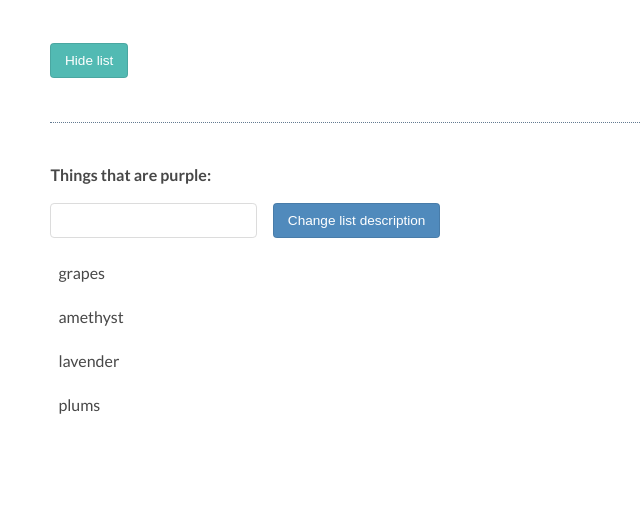
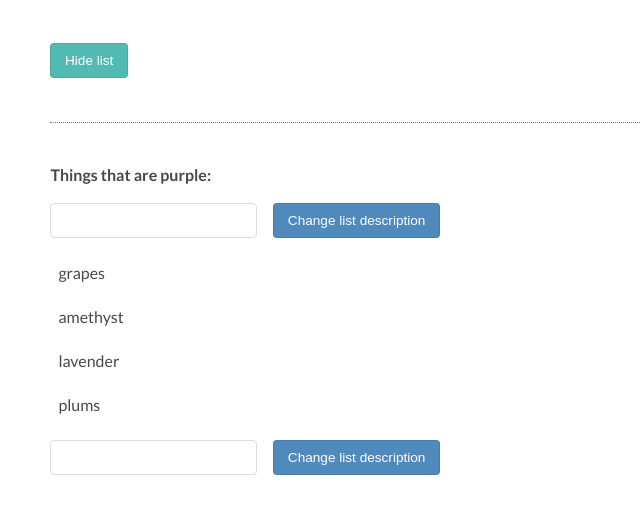
Before and after one commit to robert0525/D.O.M.-, a plain HTML site: page index.html in a window 1280 px wide. Shown: the part 146-660 px from the top of the page, without its empty margins (0-640 px from the left). Drawn offline with Linux system fonts and the light colour scheme.

Commit message:
adding elements

```diff
--- a/app.js
+++ b/app.js
@@ -1,8 +1,8 @@
 const toggleList = document.getElementById('toggleList');
 const listDiv = document.querySelector('.list');
-const input = document.querySelector('input');
+const input = document.querySelector('input.description');
 const p = document.querySelector('p.description');
-const button = document.querySelector('button');
+const button = document.querySelector('button.description');
 
 toggleList.addEventListener('click', () => {
     if (listDiv.style.display == 'none' ) {
--- a/index.html
+++ b/index.html
@@ -18,6 +18,8 @@
           <li>lavender</li>
           <li>plums</li>
         </ul>
+        <input type="text" class="description">
+        <button class="description">Change list description</button>
   </div>
     <script src="app.js"></script>
   </body>
```
